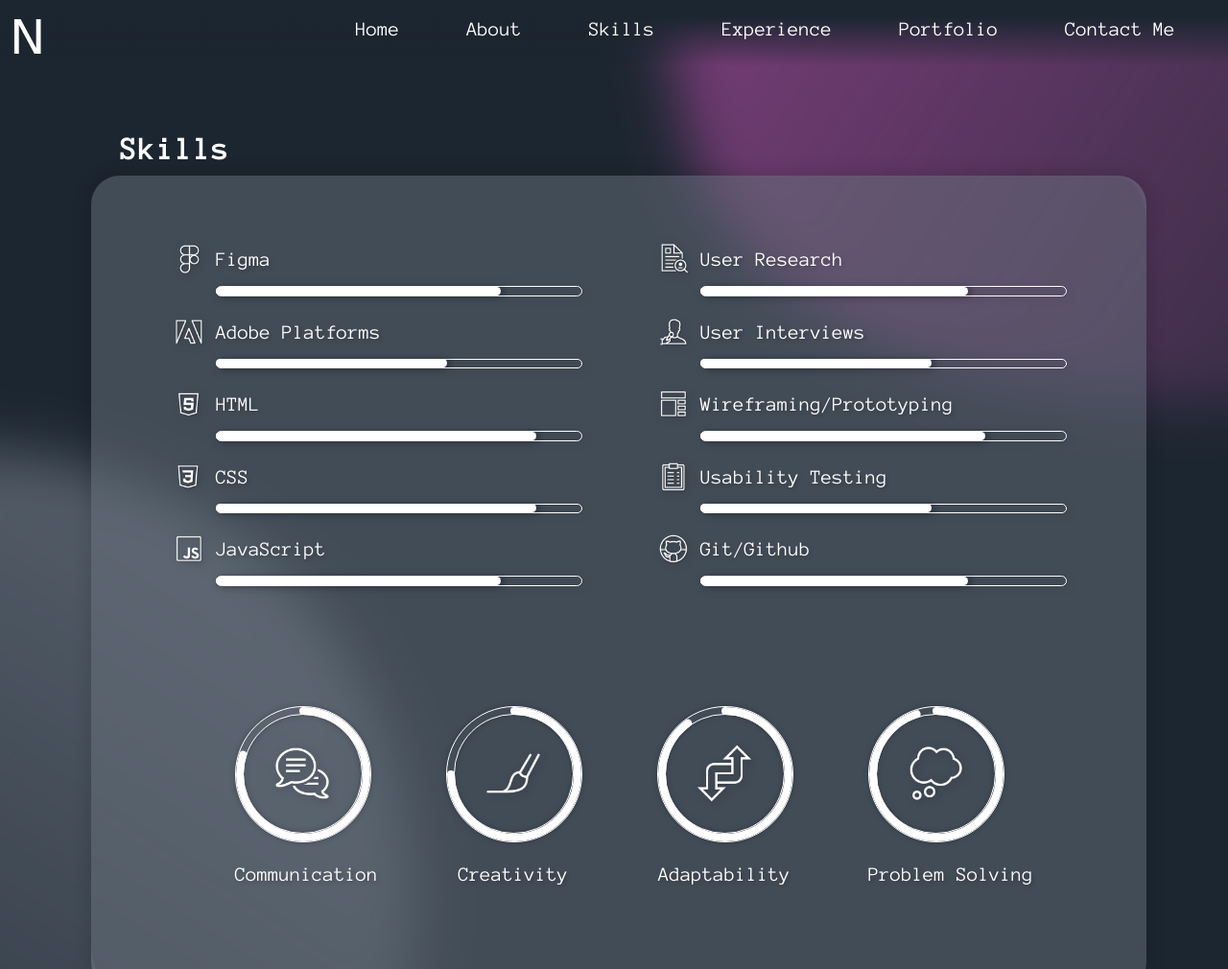
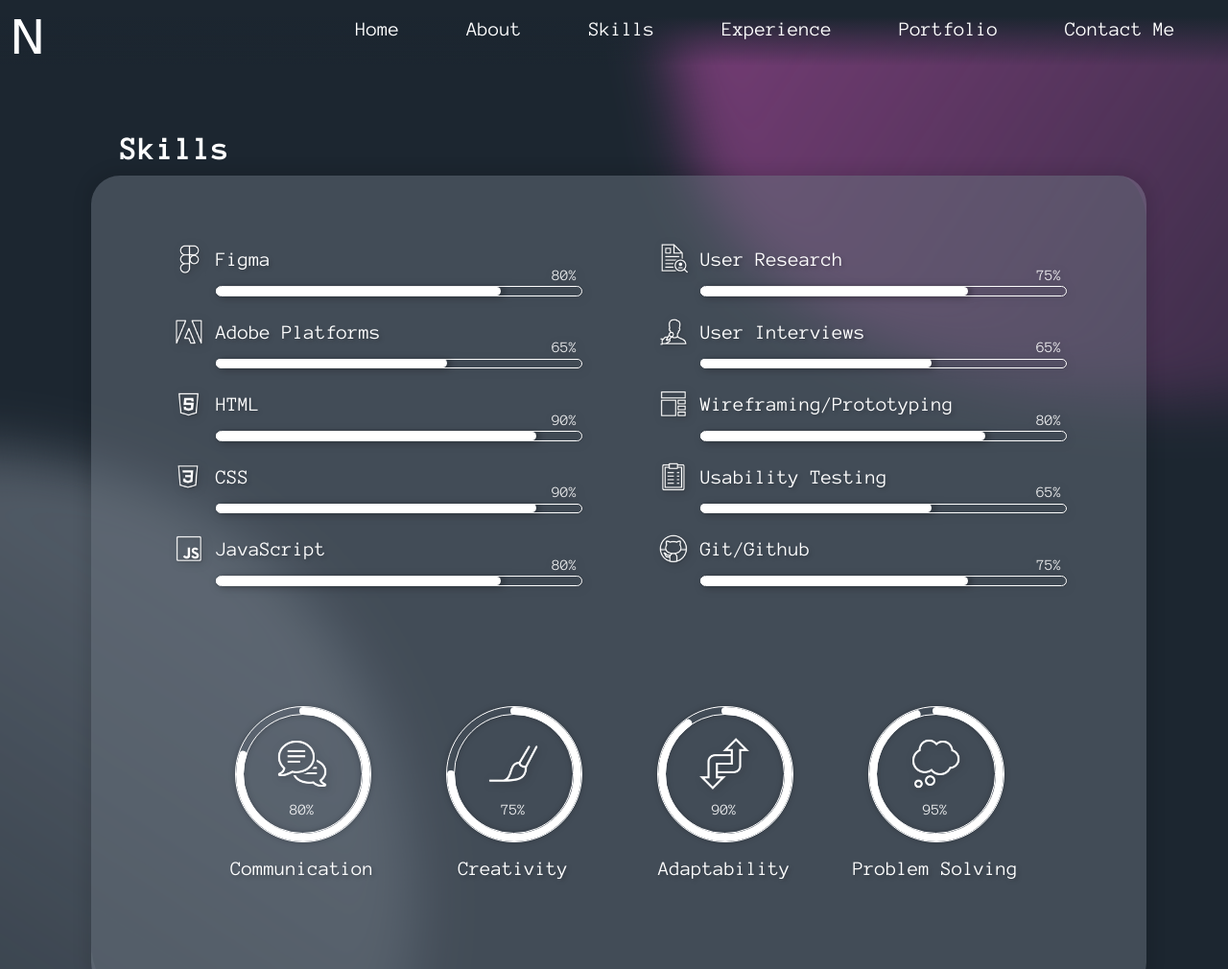
Before and after one commit to norahmiller/norahmiller.github.io, a plain HTML site: page docs/skills.html in a window 1280 px wide. Shown: the top 1010 px of the page at 96% size. Drawn offline with nearby package versions, Linux system fonts and the light colour scheme; a web font is replaced by a local one.

Commit message:
percents to skill progress bars

```diff
--- a/docs/css/skills.css
+++ b/docs/css/skills.css
@@ -176,7 +176,13 @@
                 top: -4.5px;
                 position: relative;
                 box-shadow: 5px 0px 5px rgba(0, 0, 0, 0.158); /* Adjust values as needed */
+      }
 
+      .progress-text {
+        left: 350px;
+        position: relative;
+        bottom: 20px;
+        opacity: 90%;
       }
 
 
@@ -199,11 +205,14 @@
 
     .chart {
         position: relative;
-        display: inline-block;
         width: 140px;
         height: 140px;
         text-align: center;
+        display: flex;
+        justify-content: center; /* Center horizontally */
+        align-items: center;
     }
+
 
     .chart canvas {
         position:absolute;
@@ -230,19 +239,33 @@
     .chart-label {
         font-size: 21px;
         font-weight: 400;
-        text-transform: capitalize;
         display: block;
-        margin-top: 165px;
+        margin-top: 200px;
         text-shadow: 2px 2px 4px rgba(0, 0, 0, 0.25);
+        align-self: center;
     }
 
     .chart-icon {
         position: absolute;
-        top: 50%;
+        top: calc(50% - 10px);
         left: 50%;
         transform: translate(-50%, -50%); /* Centers the image */
-        width: 60px; /* Adjust size as needed */
-        height: 60px;
+        width: 55px; /* Adjust size as needed */
+        height: 55px;
         pointer-events: none; /* Prevents interaction blocking */
         filter: drop-shadow(2px 2px 4px rgba(0, 0, 0, 0.25));
     }
+
+    .chart-percent {
+        position: absolute; /* Keep absolute positioning inside the chart */
+        color: white;
+        z-index: 10;
+        top: 100px;
+        opacity: 90%;
+    }
+
+    .chart-item {
+        display: flex;               /* Use flex to center the content */
+        justify-content: center;     /* Centers the content horizontally */
+        align-items: center;         /* Centers the content vertically */
+    }
--- a/docs/skills.html
+++ b/docs/skills.html
@@ -60,6 +60,7 @@
                                     <div class="progress-bar">
                                         <div class="bar bar-animation" aria-valuenow="80" aria-valuemin="0"
                                             aria-valuemax="100" role="progressbar">
+                                            <span class="progress-text">80%</span>
                                         </div>
                                     </div>
                                     <div class="skill-item">
@@ -69,6 +70,7 @@
                                     <div class="progress-bar">
                                         <div class="bar bar-animation" aria-valuenow="65" aria-valuemin="0"
                                             aria-valuemax="100" role="progressbar">
+                                            <span class="progress-text">65%</span>
                                         </div>
                                     </div>
                                     <div class="skill-item">
@@ -78,6 +80,7 @@
                                     <div class="progress-bar">
                                         <div class="bar bar-animation" aria-valuenow="90" aria-valuemin="0"
                                             aria-valuemax="100" role="progressbar">
+                                            <span class="progress-text">90%</span>
                                         </div>
                                     </div>
                                     <div class="skill-item">
@@ -87,6 +90,7 @@
                                     <div class="progress-bar">
                                         <div class="bar bar-animation" aria-valuenow="90" aria-valuemin="0"
                                             aria-valuemax="100" role="progressbar">
+                                            <span class="progress-text">90%</span>
                                         </div>
                                     </div>
                                     <div class="skill-item">
@@ -96,6 +100,7 @@
                                     <div class="progress-bar">
                                         <div class="bar bar-animation" aria-valuenow="80" aria-valuemin="0"
                                             aria-valuemax="100" role="progressbar">
+                                            <span class="progress-text">80%</span>
                                         </div>
                                     </div>
                                 </div>
@@ -109,6 +114,7 @@
                                     <div class="progress-bar">
                                         <div class="bar bar-animation" aria-valuenow="75" aria-valuemin="0"
                                             aria-valuemax="100" role="progressbar">
+                                            <span class="progress-text">75%</span>
                                         </div>
                                     </div>
                                     <div class="skill-item">
@@ -118,6 +124,7 @@
                                     <div class="progress-bar">
                                         <div class="bar bar-animation" aria-valuenow="65" aria-valuemin="0"
                                             aria-valuemax="100" role="progressbar">
+                                            <span class="progress-text">65%</span>
                                         </div>
                                     </div>
                                     <div class="skill-item">
@@ -127,6 +134,7 @@
                                     <div class="progress-bar">
                                         <div class="bar bar-animation" aria-valuenow="80" aria-valuemin="0"
                                             aria-valuemax="100" role="progressbar">
+                                            <span class="progress-text">80%</span>
                                         </div>
                                     </div>
                                     <div class="skill-item">
@@ -136,6 +144,7 @@
                                     <div class="progress-bar">
                                         <div class="bar bar-animation" aria-valuenow="65" aria-valuemin="0"
                                             aria-valuemax="100" role="progressbar">
+                                            <span class="progress-text">65%</span>
                                         </div>
                                     </div>
                                     <div class="skill-item">
@@ -145,6 +154,7 @@
                                     <div class="progress-bar">
                                         <div class="bar bar-animation" aria-valuenow="75" aria-valuemin="0"
                                             aria-valuemax="100" role="progressbar">
+                                            <span class="progress-text">75%</span>
                                         </div>
                                     </div>
                                 </div>
@@ -188,33 +198,72 @@
 	<script src="js/jquery.easypiechart.min.js"></script>
 
     <script>
-        document.addEventListener("DOMContentLoaded", function () {
-        document.querySelectorAll('.progress-bar .bar').forEach(bar => {
-            bar.style.width = "0";  // Reset first
-            setTimeout(() => {
-                let width = bar.getAttribute('aria-valuenow') + "%";
-                bar.style.width = width;
-            }, 50); // Short delay ensures transition runs
+        $(document).ready(function() {
+            $('.chart').each(function() {
+                let $chart = $(this);
+                let $text = $("<span class='chart-percent'>0%</span>"); // Create percentage text
+                $chart.parent().append($text); // Append below the chart
+
+                let targetPercentage = parseInt($chart.attr("data-percent"));
+                let animationDuration = 2500; // Match EasyPieChart animation time
+
+                // Initialize EasyPieChart
+                $chart.easyPieChart({
+                    easing: 'easeOut',
+                    barColor: 'white',
+                    delay: 1500,
+                    lineWidth: 8,
+                    rotate: 0,
+                    scaleColor: false,
+                    size: 140,
+                    trackColor: 'transparent',
+                    animate: {
+                        duration: animationDuration,
+                        enabled: true
+                    },
+                    onStep: function(from, to, percent) {
+                        $text.text(Math.round(percent) + "%"); // Update text smoothly
+                    }
+                });
+            });
         });
-    });
     </script>
     <script>
-        // Charts
-        $(document).ready(function() {
-            // configuration goes here
-            $('.chart').easyPieChart({
-                easing:       'easeOut',
-                barColor:   'white',
-                delay:      1500,
-                lineWidth:  8,
-                rotate:     0,
-                scaleColor: false,
-                size:       140,
-                trackColor:   'transparent',  // Transparent track
-                animate: {
-                    duration: 2500,
-                    enabled:  true
-                },
+        document.addEventListener("DOMContentLoaded", function () {
+            document.querySelectorAll('.progress-bar').forEach(progressBar => {
+                let bar = progressBar.querySelector('.bar');
+                let text = bar.querySelector('.progress-text'); // Now inside the bar
+                let targetPercentage = parseInt(bar.getAttribute('aria-valuenow'));
+                let animationDuration = 2000; // 2 seconds
+
+                if (!bar || !text) return; // Safety check
+
+                // Reset bar width and text
+                bar.style.width = "0%";
+                text.innerText = "0%";
+
+                // Start animation after a short delay
+                setTimeout(() => {
+                    bar.style.transition = `width ${animationDuration}ms ease-in-out`;
+                    bar.style.width = targetPercentage + "%";
+
+                    let startTime;
+
+                    function animateText(timestamp) {
+                        if (!startTime) startTime = timestamp;
+                        let progress = timestamp - startTime;
+                        let percentage = Math.min((progress / animationDuration) * targetPercentage, targetPercentage);
+                        text.innerText = Math.round(percentage) + "%";
+
+                        if (progress < animationDuration) {
+                            requestAnimationFrame(animateText);
+                        } else {
+                            text.innerText = targetPercentage + "%"; // Ensure final value
+                        }
+                    }
+
+                    requestAnimationFrame(animateText);
+                }, 50); // Ensure transition runs
             });
         });
     </script>
```
